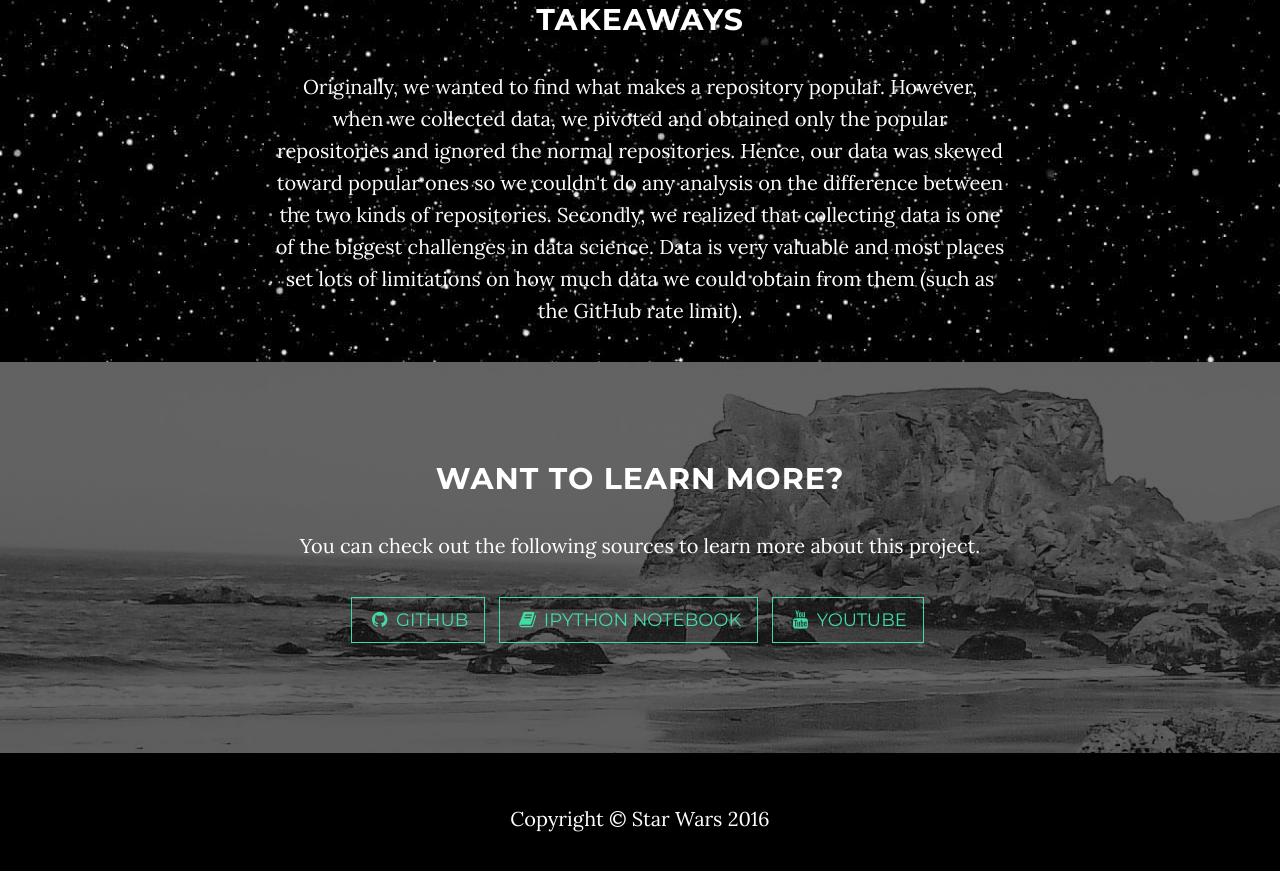
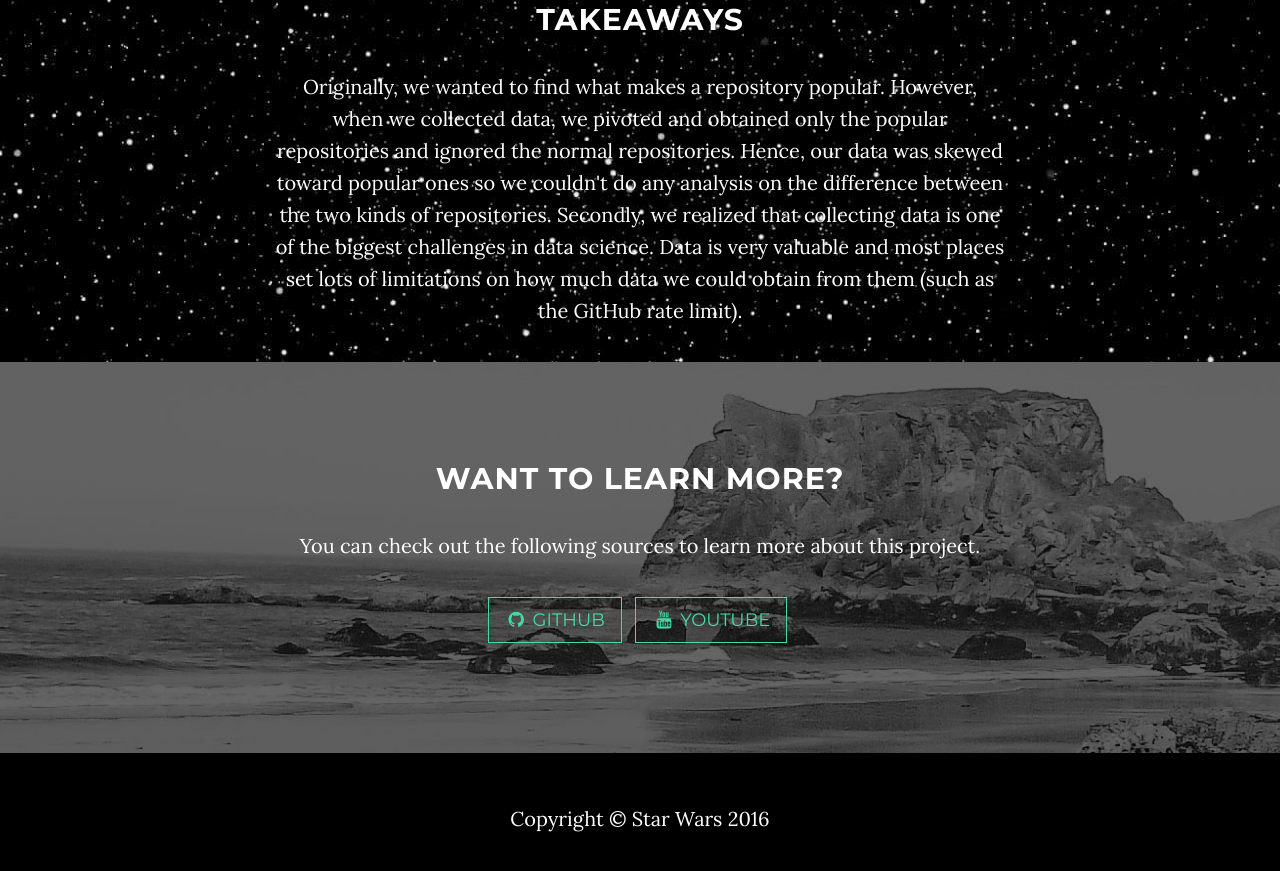
Before and after one commit to him229/star-wars, a website: page index.html in a window 1280 px wide. Shown: the part 8708-9579 px from the top of the page. Drawn offline with nearby package versions, Linux system fonts and the light colour scheme; some packages are replaced by stand-ins of ours.

Commit message:
add youtube link

```diff
--- a/index.html
+++ b/index.html
@@ -273,10 +273,7 @@ A majority of popular repositories that contain code have received less than 10,
                         <a href="https://github.com/him229/star-wars" class="btn btn-default btn-lg"><i class="fa fa-github fa-fw"></i> <span class="network-name">Github</span></a>
                     </li>
                     <li>
-                        <a href="https://github.com/him229/star-wars" class="btn btn-default btn-lg"><i class="fa fa-book fa-fw"></i> <span class="network-name">iPython Notebook</span></a>
-                    </li>
-                    <li>
-                        <a href="https://github.com/him229/star-wars" class="btn btn-default btn-lg"><i class="fa fa-youtube fa-fw"></i> <span class="network-name">YouTube</span></a>
+                        <a href="https://www.youtube.com/watch?v=6BqfVpkkPfE" class="btn btn-default btn-lg"><i class="fa fa-youtube fa-fw"></i> <span class="network-name">YouTube</span></a>
                     </li>
                 </ul>
             </div>
```
